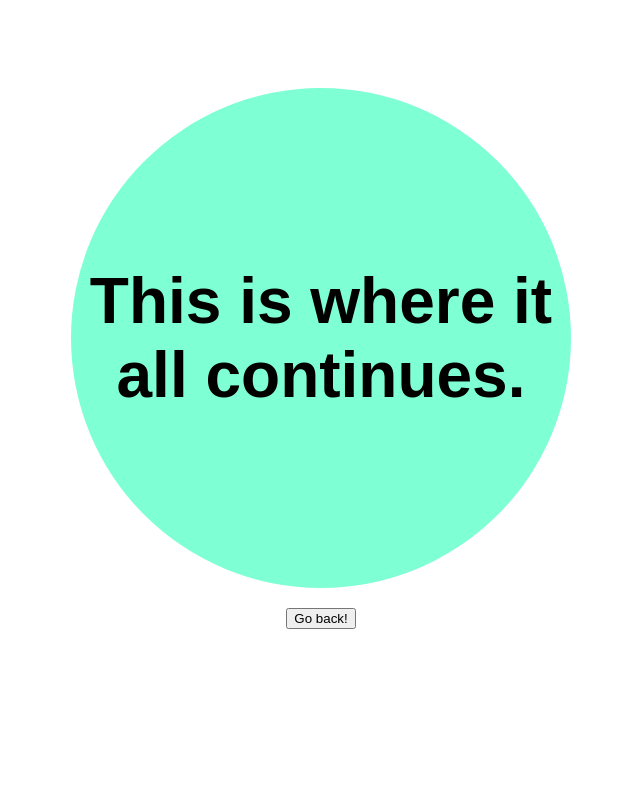
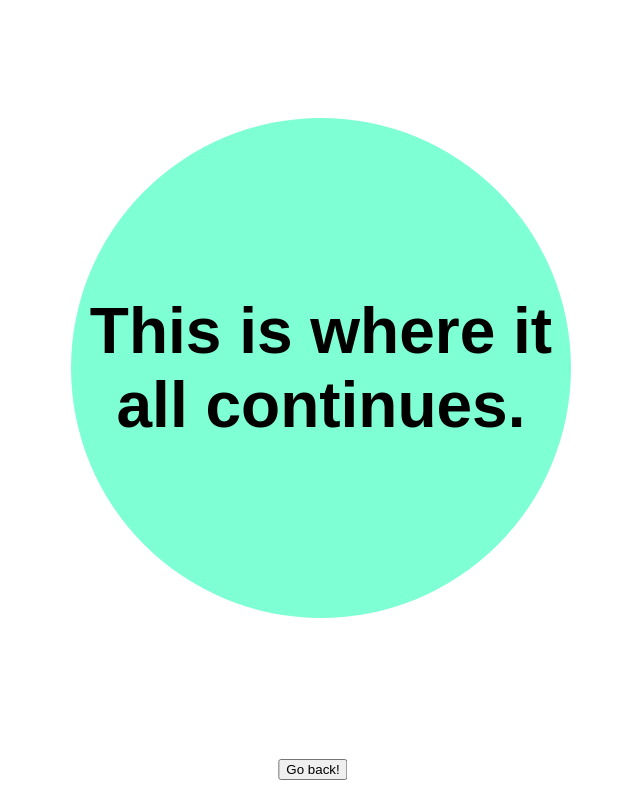
Before and after one commit to BelenPeluffo/framer-animation-project, a React (Vite) app: page /second-component in a window 1280 px wide. Shown: the whole page, without its empty margins (327-967 px from the left). Built offline with nearby package versions, Linux system fonts and the light colour scheme.

Commit message:
feat (App.jsx): conditions transition direction depending on current pathname.

```diff
--- a/src/App.jsx
+++ b/src/App.jsx
@@ -1,6 +1,7 @@
 import "./assets/styles.css";
 import { AnimatePresence, motion } from "framer-motion";
 import { Outlet, useLocation, useNavigate } from "react-router-dom";
+import BottomBar from "./components/BottomBar";
 
 function App() {
   const navigate = useNavigate();
@@ -8,17 +9,25 @@ function App() {
   const pathname = location.pathname;
 
   const handleClick = () => {
-    navigate(pathname.includes("second") ? "/first-component" : "/second-component");
+    navigate(
+      pathname.includes("second") ? "/first-component" : "/second-component"
+    );
   };
   return (
     <div className="main-container">
       <AnimatePresence mode="wait">
         <motion.div
           key={pathname}
+          // Animations will change, but here's the start set-up
           variants={{
-            initial: { x: -1000 },
+            initial: { x: pathname.includes("first") ? 1000 : -1000 },
             animate: { x: 0 },
-            exit: { transition: { x: -1000 } },
+            exit: {
+              transition: {
+                x: pathname.includes("first") ? 1000 : -1000,
+                type: "spring",
+              },
+            },
           }}
           initial="initial"
           animate="animate"
@@ -27,9 +36,13 @@ function App() {
           <Outlet />
         </motion.div>
       </AnimatePresence>
-      <button style={{ margin: 20 }} onClick={handleClick}>
-        {pathname.includes('first') ? "Let's go!" : "Go back!"}
-      </button>
+      <BottomBar
+        actions={[
+          <button key="move" style={{ margin: 20 }} onClick={handleClick}>
+            {pathname.includes("first") ? "Let's go!" : "Go back!"}
+          </button>,
+        ]}
+      />
     </div>
   );
 }
```
